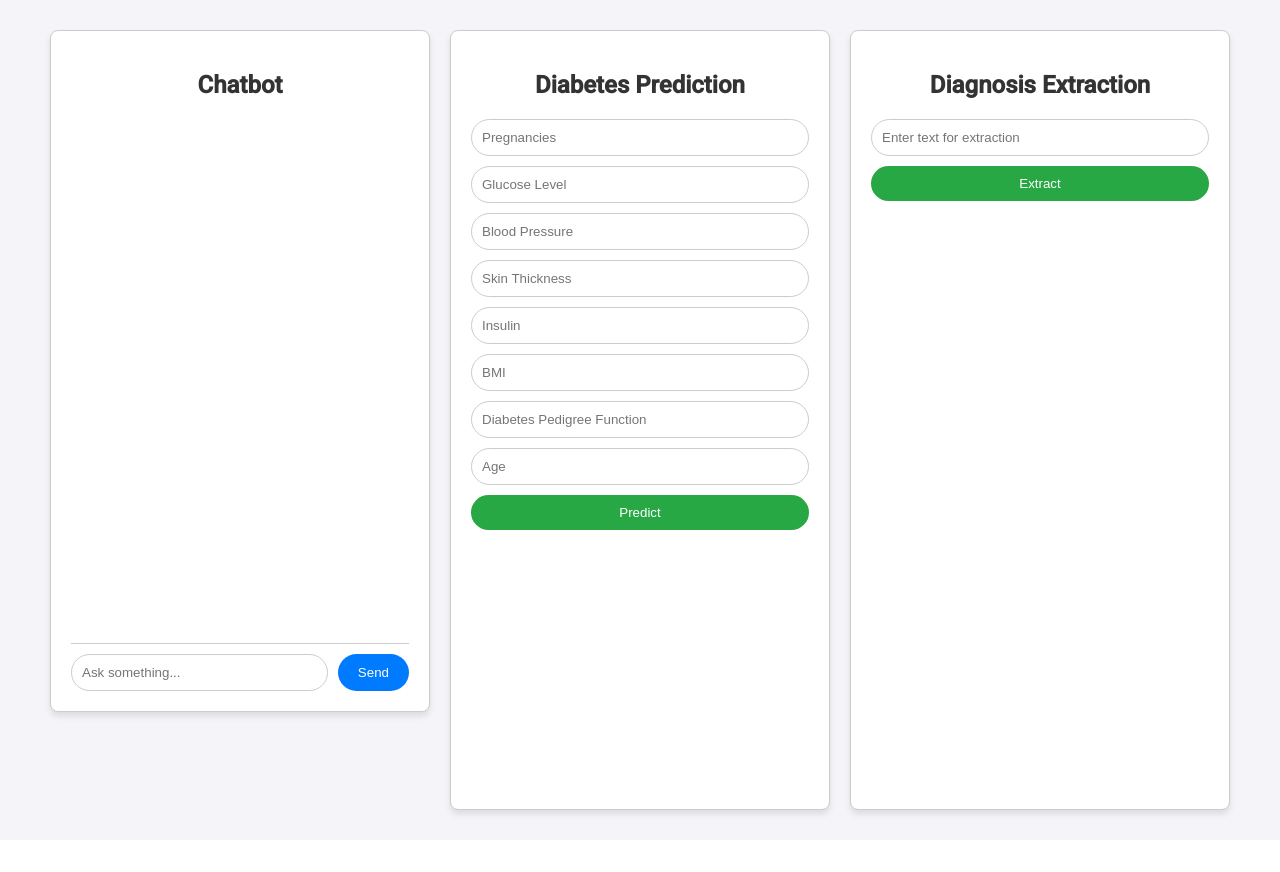
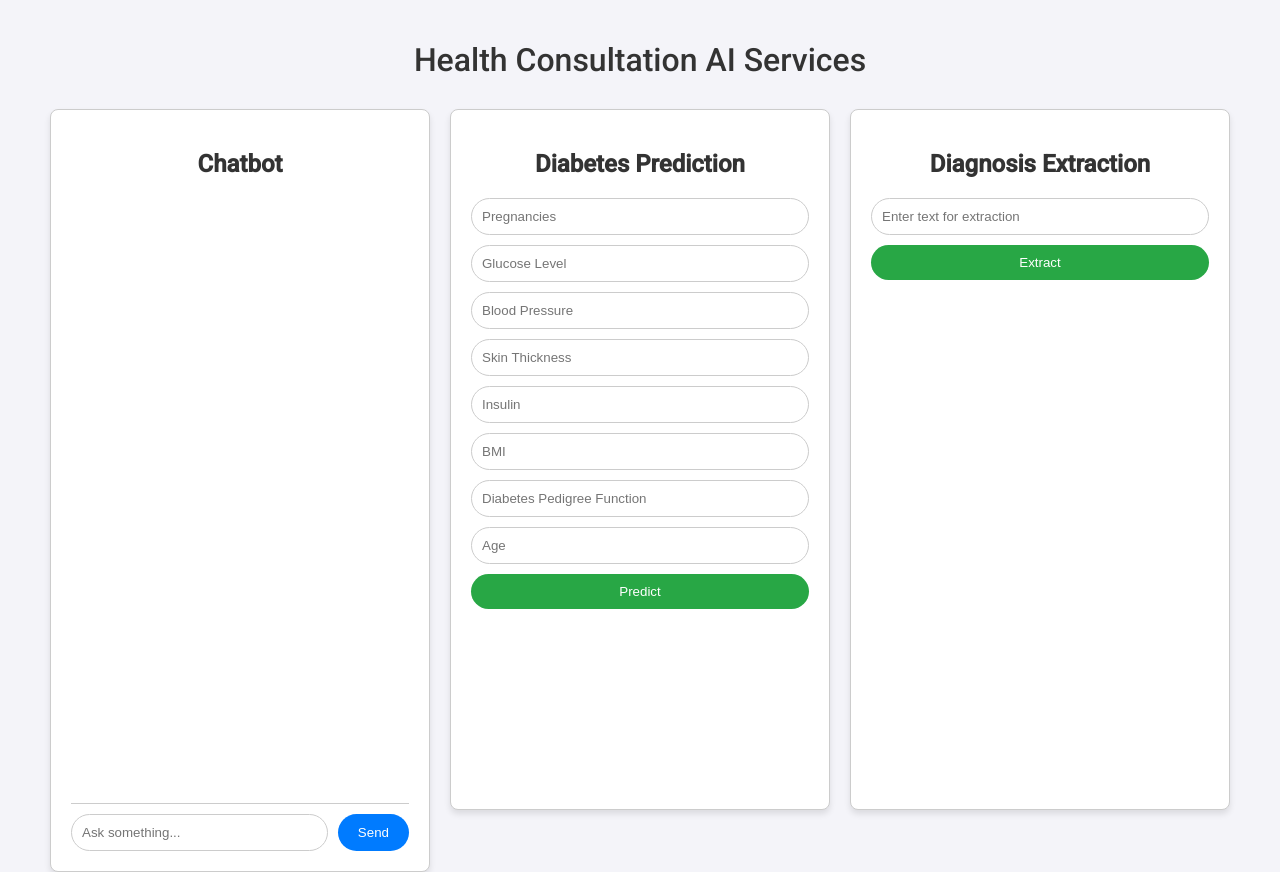
Before and after one commit to riftkey/Merged-Deployment, a Flask app: page / in a window 1280 px wide. Before the commit the page ends 819 px from the top, so only its background shows below. Run offline with Flask 3, Linux system fonts and the light colour scheme; parts of the project's set-up code (start-up, migrations or seed data) failed here and were passed over.

Commit message:
updated index.html

```diff
--- a/templates/index.html
+++ b/templates/index.html
@@ -13,9 +13,14 @@
         margin: 0;
         padding: 20px;
         display: flex;
-        justify-content: center;
+        flex-direction: column;
         align-items: center;
         height: 100vh;
+      }
+      h1 {
+        margin-bottom: 20px;
+        font-weight: 500;
+        text-align: center;
       }
       #main-container {
         display: flex;
@@ -41,11 +46,10 @@
       #chat-container {
         display: flex;
         flex-direction: column;
-        height: 80%;
+        height: 100%;
       }
       #chat-history {
         flex: 1;
-        height: 300px;
         overflow-y: auto;
         padding: 10px;
         border-bottom: 1px solid #ccc;
@@ -124,6 +128,7 @@
     </style>
 </head>
 <body>
+    <h1>Health Consultation AI Services</h1>
     <div id="main-container">
         <div class="service-container" id="chat-container">
             <h2>Chatbot</h2>
```
